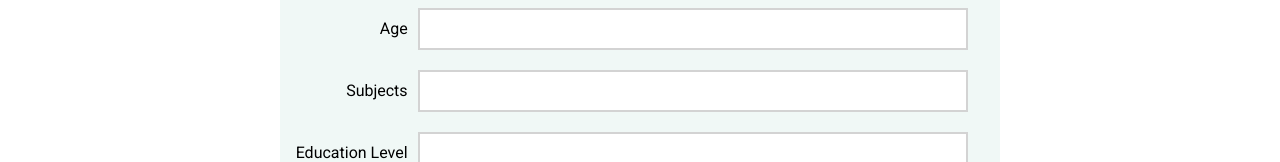
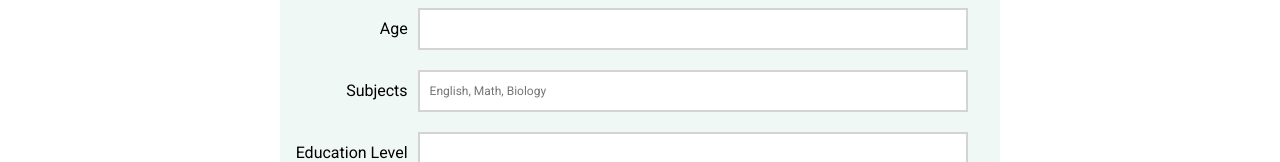
Before and after one commit to GeorgyGanev/MyTutor, an Angular app in the folder my-tutor/: page /registration in a window 1280 px wide. Shown: the part 323-485 px from the top of the page. Built offline with nearby package versions, Linux system fonts and the light colour scheme.

Commit message:
add tutor service and create tutor functionality

```diff
--- a/my-tutor/src/app/tutor/tutor-registration/tutor-registration.component.html
+++ b/my-tutor/src/app/tutor/tutor-registration/tutor-registration.component.html
@@ -9,8 +9,8 @@
             </div>
 
             <div class="group">
-                    <label for="firstName">Last Name</label>
-                    <input type="text" name="firstName" id="lastName" ngModel>
+                    <label for="lastName">Last Name</label>
+                    <input type="text" name="lastName" id="lastName" ngModel>
             </div>
 
             <div class="group">
@@ -20,16 +20,16 @@
 
             <div class="group">
                 <label for="age">Subjects</label>
-                <input type="text" name="subjects" id="subjects" ngModel>
+                <input type="text" placeholder="English, Math, Biology" name="subjects" id="subjects" ngModel>
             </div>
             <div class="group">
-                <label for="edLevel">Education Level</label>
-                <input type="text" name="edLevel" id="edLevel" ngModel>
+                <label for="educationLevel">Education Level</label>
+                <input type="text" name="educationLevel" id="edLevel" ngModel>
             </div>
 
             <div class="group">
-                <label for="picture">Picture</label>
-                <input type="text" name="picture" id="picture">
+                <label for="imageUrl">Picture</label>
+                <input type="text" name="imageUrl" id="imageUrl">
             </div>
 
             <div class="group">
--- a/my-tutor/src/app/tutor/tutor-registration/tutor-registration.component.ts
+++ b/my-tutor/src/app/tutor/tutor-registration/tutor-registration.component.ts
@@ -1,7 +1,13 @@
 import { Component } from '@angular/core';
 import { NgForm } from '@angular/forms';
+import { Router } from '@angular/router';
+
 import { UserService } from 'src/app/user/user.service';
-import { User } from 'src/types/user-model';
+import { TutorService } from '../tutor.service';
+
+import { UserPointer } from 'src/types/user-pointer';
+
+
 
 @Component({
   selector: 'app-tutor-registration',
@@ -10,14 +16,26 @@ import { User } from 'src/types/user-model';
 })
 export class TutorRegistrationComponent {
 
-  constructor(private userService: UserService) { }
+  constructor(private userService: UserService, private router: Router, private tutorService: TutorService) { }
 
   registerTutor(form: NgForm){
 
-    const userId = this.userService.user?.objectId;
-    console.log(this.userService.user);
+    let subjectsArr = form.value.subjects.split(', ');
 
-    console.log(form.value);
+    let pointerId: any = this.userService.user?.objectId;
+
+    let pointerField: UserPointer = {
+      __type: 'Pointer',
+      className: '_User',
+      objectId: pointerId,
+    }
+
+    let tutorData = {...form.value, subjects: subjectsArr}
+
+    this.tutorService.registerTutor(tutorData, pointerField).subscribe(() => {
+
+      this.router.navigate(['/'])
+    });
 
 
   }
--- /dev/null
+++ b/my-tutor/src/app/tutor/tutor.service.ts
@@ -0,0 +1,19 @@
+import { HttpClient } from '@angular/common/http';
+import { Injectable } from '@angular/core';
+
+import { Tutor } from 'src/types/tutor-model';
+import { UserPointer } from 'src/types/user-pointer';
+
+@Injectable({
+  providedIn: 'root'
+})
+export class TutorService {
+
+  constructor(private http: HttpClient) { }
+
+  registerTutor(tutorData: Tutor, id: UserPointer){
+
+    return this.http.post<Tutor>('/api/classes/tutor', {...tutorData, userId: id } )
+
+  }
+}
--- /dev/null
+++ b/my-tutor/src/types/tutor-model.ts
@@ -0,0 +1,9 @@
+export interface Tutor {
+    firstName: string;
+    lastName: string;
+    age: number;
+    subjects: string[];
+    educationLevel: string;
+    imageUrl: string;
+    about: string;
+}
--- a/my-tutor/src/types/user-model.ts
+++ b/my-tutor/src/types/user-model.ts
@@ -4,7 +4,7 @@ export class User {
         public username: string,
         public isTutor: boolean,
         public objectId: string,
-        private _sessionToken: string
+        public _sessionToken: string
     ) { }
 
     get token(){
--- /dev/null
+++ b/my-tutor/src/types/user-pointer.ts
@@ -0,0 +1,5 @@
+export interface UserPointer {
+    __type: string;
+    className: string;
+    objectId: string;
+  }
--- a/my-tutor/src/types/user.ts
+++ b/my-tutor/src/types/user.ts
@@ -4,4 +4,5 @@ export interface IUser {
     email: string;
     isTutor: boolean;
     objectId: string;
+    _sessionToken: string;
 }
```
Also changed, not shown: my-tutor/src/app/user/user.service.ts (+4 -12 lines), 1 other file (tests, documents, lock files or other folders).
